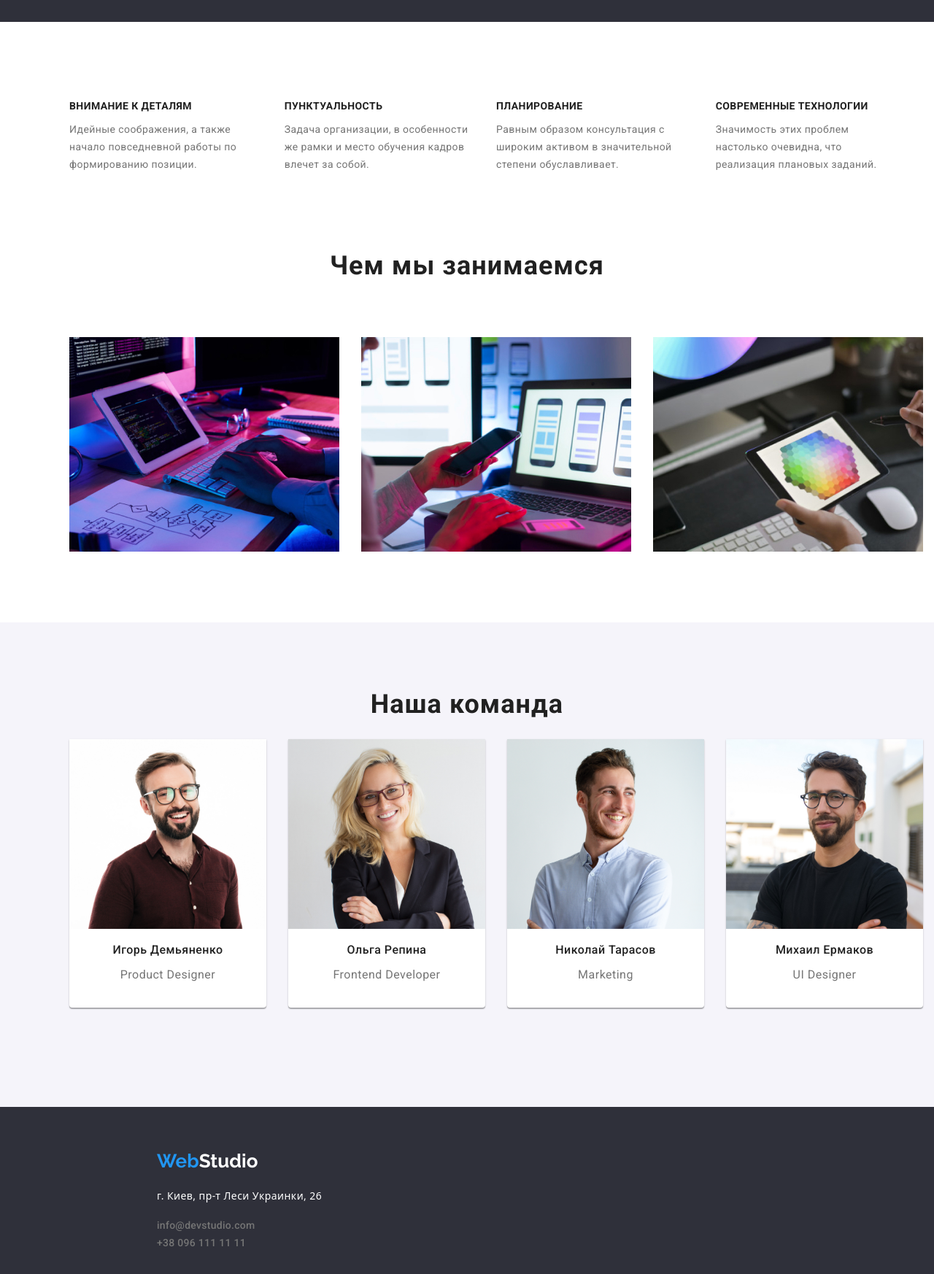
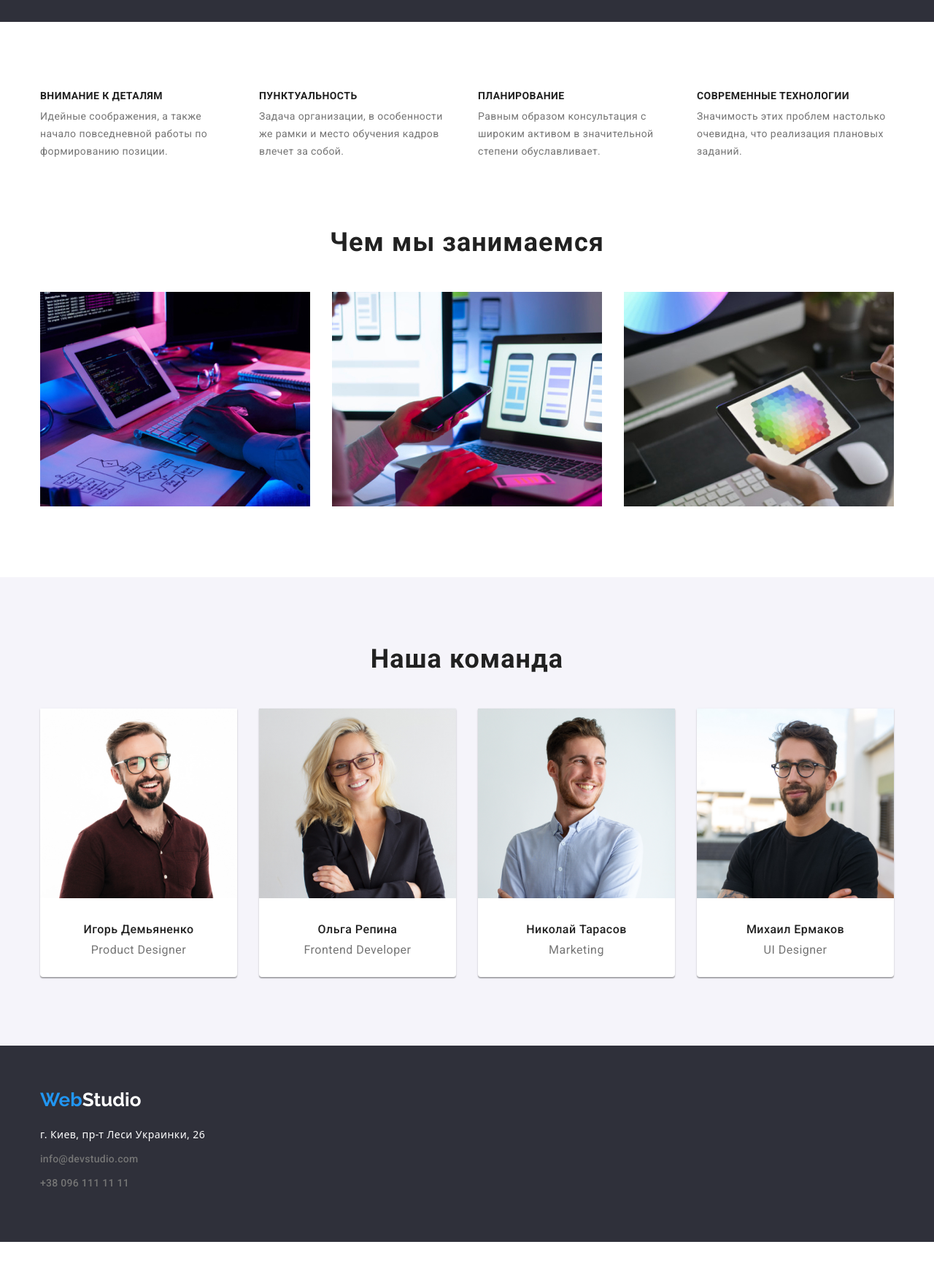
Before and after one commit to ruchey34/goit-markup-hw-03, a plain HTML site: page index.html in a window 1280 px wide. Shown: the part 680-2426 px from the top of the page at 73% size. After the commit the page ends 2382 px from the top, so only its background shows below. Drawn offline with nearby package versions, Linux system fonts and the light colour scheme.

Commit message:
update styles.css

```diff
--- a/css/styles.css
+++ b/css/styles.css
@@ -17,16 +17,27 @@ html {
 *::after {
     box-sizing: inherit;
 }
+h2,
+h3,
+p{
+    margin-block-start: 0;
+    margin-block-end: 0;
+}
 body {
     color: var(--main-text-color);
     font-family: Roboto, sans-serif;
     font-weight: 400;
+    margin-block-start: 0;
+    margin-block-end: 0;
 }
 a{
     text-decoration: none;
 }
 ul{
     list-style-type: none;
+    padding-inline-start: 0px;
+    margin-block-start: 0;
+    margin-block-end: 0;
 }
 .container{
     width: 1200px;
@@ -71,7 +82,10 @@ ul{
     color: var(--animation-color);
 }
 .header-list{
-    display: inline-flex;
+    display: flex;
+    padding-inline-start: 0px;
+}
+.header-nav{
     margin-left: 93px;
 }
 .header-list-item:not(:last-child){
@@ -142,6 +156,10 @@ ul{
 .hero-btn:hover{
    background-color: var(--animation-button);
 }
+.benefits{
+    padding-top: 94px;
+    padding-bottom: 94px;
+}
 .benefits-header{
     font-family: 'Roboto';
     color: var(--header-color);
@@ -150,11 +168,13 @@ ul{
     line-height: 1;
     letter-spacing: 0.03em;
     text-transform: uppercase;
+    margin-bottom: 10px;
+}
+.benefits-item{
+    width: 270px;
 }
 .benefits-list{
     display: flex;
-    margin-top: 94px;
-    margin-bottom: 94px;
 }
 .benefits-item:not(:last-child){
     margin-right: 30px;
@@ -168,9 +188,11 @@ ul{
     line-height: 1.71;
     letter-spacing: 0.03em;
 }
+.activities{
+    padding-bottom: 94px;
+}
 .activities-list{
     display: flex;
-    margin-bottom: 94px;
 }
 .activities-item:not(:last-child){
     margin-right: 30px;
@@ -188,11 +210,11 @@ ul{
 }
 .team{
     background-color: var(--team-bg-color);
-    padding-bottom: 26.12px;
+    padding-bottom: 94px;
+    padding-top: 94px;
 }
 .team-list{
     display: flex;
-    padding-bottom: 94px;
 }
 .team-container:not(:last-child){
     margin-right: 30px;
@@ -214,7 +236,11 @@ ul{
     line-height: 1;
     text-align: center;
     letter-spacing: 0.03em;
-    padding-top: 94px;
+    margin-bottom: 50px;
+}
+.team-box{
+    margin-top: 30px;
+    margin-bottom: 30px;
 }
 .team-name{
     font-family: 'Roboto';
@@ -224,6 +250,7 @@ ul{
     font-size: 16px;
     text-align: center;
     letter-spacing: 0.03em;
+    margin-bottom: 10px;
 }
 .team-paragraph{
     font-family: 'Roboto';
@@ -240,7 +267,6 @@ ul{
     flex-direction: column;
     padding-top: 60px;
     padding-bottom: 60px;
-    padding-left: 215px;
 }
 .logo-reverse{
     color: var(--header-bg-color);
@@ -253,7 +279,7 @@ ul{
     font-size: 14px;
     line-height: 1.71;
     letter-spacing: 0.03em;
-    margin: 0px;
+    margin-bottom: 9px;
 }
 .address{
     padding-inline-start:0;
@@ -265,11 +291,16 @@ ul{
     font-size: 14px;
     line-height: 1.71;
     letter-spacing: 0.03em;
+    margin-bottom: 9px;
+}
+.portfolio{
+    padding-top: 94px;
+    padding-bottom: 94px;
 }
 .portfolio-btns{
     display: flex;
     justify-content: center;
-    margin-top: 94px;
+    margin-bottom: 50px;
 }
 .portfolio-btn{
     font-family: "Roboto";
@@ -283,7 +314,6 @@ ul{
     letter-spacing: 0.03em;
     border-radius: 4px;
     padding: 6px 22px;
-    margin-bottom: 50px;
     position: relative;
     cursor: pointer;
 }
@@ -305,7 +335,6 @@ ul{
     margin-top: calc(-1 * 30px);
     margin-left: calc(-1 * 30px);
     padding: 0;
-    margin-bottom: 94px;
     border: 1px;
 }
 .portfolio-item{
--- a/index.html
+++ b/index.html
@@ -88,29 +88,38 @@
                 <ul class="team-list">
                     <li class="team-container">
                         <img src="./images/team/box1.jpg" alt="Игорь Демьяненко" width="270" height="260" class="team-img">
+                        <div class="team-box">
                             <h3 class="team-name">Игорь Демьяненко</h3>
                             <p class="team-paragraph">Product Designer</p>
+                        </div>
                     </li>
                     <li class="team-container">
                         <img src="./images/team/box2.jpg" alt="Ольга Репина" width="270" height="260" class="team-img">
+                        <div class="team-box">
                             <h3 class="team-name">Ольга Репина</h3>
                             <p class="team-paragraph">Frontend Developer</p>
+                        </div>
                     </li>
                     <li class="team-container">
                         <img src="./images/team/box3.jpg" alt="Николай Тарасов" width="270" height="260" class="team-img">
+                        <div class="team-box">
                             <h3 class="team-name">Николай Тарасов</h3>
                             <p class="team-paragraph">Marketing</p>
+                        </div>
                     </li>
                     <li class="team-container">
                         <img src="./images/team/box4.jpg" alt="Михаил Ермаков" width="270" height="260" class="team-img">
+                        <div class="team-box">
                             <h3 class="team-name">Михаил Ермаков</h3>
                             <p class="team-paragraph">UI Designer</p>
+                        </div>
                     </li>
                 </ul>
             </div>
         </section>
     </main>
     <footer class="footer">
+        <div class="footer-box container">
             <a href="./index.html" class="logo logo-reverse"><span class="logo-beginning">Web</span>Studio</a>
             <address class="footer-address">
                 <p class="footer-paragraph">г. Киев, пр-т Леси Украинки, 26</p>
@@ -123,6 +132,7 @@
                     </li>
                 </ul>
             </address>
+        </div>
     </footer>
 </body>
 </html>
```
Also changed, not shown: portfolio.html (+5 -1 lines). Lines whose indentation alone changed are shown as unchanged.
